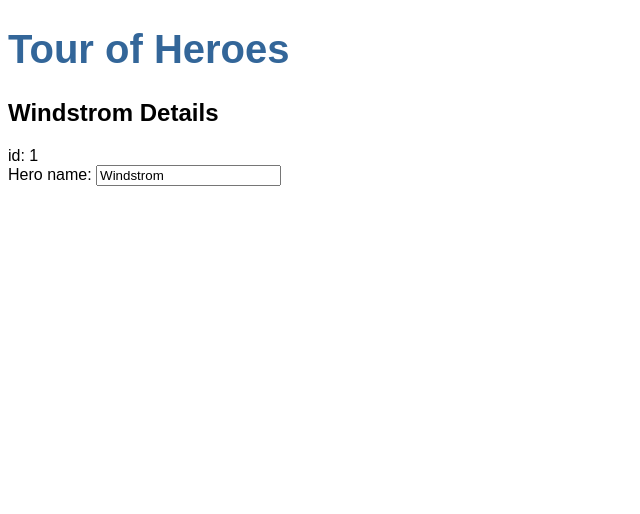
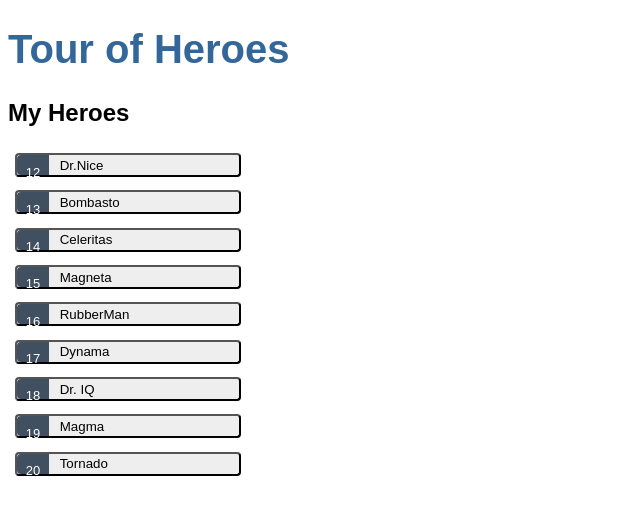
Before and after one commit to wild0ni0n/angular-tour-of-heroes, an Angular app: page / in a window 1280 px wide. Shown: the top 514 px of the page, without its empty margins (0-640 px from the left). Built offline with nearby package versions, Linux system fonts and the light colour scheme.

Commit message:
update heroes component logic

```diff
--- a/src/app/heroes/heroes.component.html
+++ b/src/app/heroes/heroes.component.html
@@ -1,6 +1,22 @@
-<h2>{{ hero.name }} Details</h2>
-<div><span>id: </span>{{ hero.id }}</div>
-<div>
-  <label for="name">Hero name: </label>
-  <input id="name" [(ngModel)]="hero.name" placeholder="name" />
+<h2>My Heroes</h2>
+<ul class="heroes">
+  <li *ngFor="let hero of heroes">
+    <button
+      type="button"
+      (click)="onSelect(hero)"
+      [class.selected]="hero === selectedHero"
+    >
+      <span class="badge">{{ hero.id }}</span>
+      <span class="name"> {{ hero.name }}</span>
+    </button>
+  </li>
+</ul>
+
+<div *ngIf="selectedHero">
+  <h2>{{ selectedHero.name | uppercase }} Details</h2>
+  <div>id: {{ selectedHero.id }}</div>
+  <div>
+    <label for="hero-name">Hero name: </label>
+    <input id="hero-name" [(ngModel)]="selectedHero.name" placeholder="name" />
+  </div>
 </div>
--- a/src/app/heroes/heroes.component.ts
+++ b/src/app/heroes/heroes.component.ts
@@ -1,12 +1,16 @@
-import { Component } from '@angular/core';
+import { Component, OnInit } from '@angular/core';
 import { Hero } from '../hero';
+import { HEROES } from '../mock-heroes';
 
 @Component({
   selector: 'app-heroes',
   templateUrl: './heroes.component.html',
   styleUrls: ['./heroes.component.css']
 })
-export class HeroesComponent {
+
+export class HeroesComponent implements OnInit {
+  heroes = HEROES;
+
   hero: Hero = {
     id: 1,
     name: 'Windstrom'
@@ -15,4 +19,9 @@
   constructor() { }
 
   ngOnInit(): void { }
+
+  selectedHero?: Hero;
+  onSelect(hero: Hero): void {
+    this.selectedHero = hero;
+  }
 }
```
